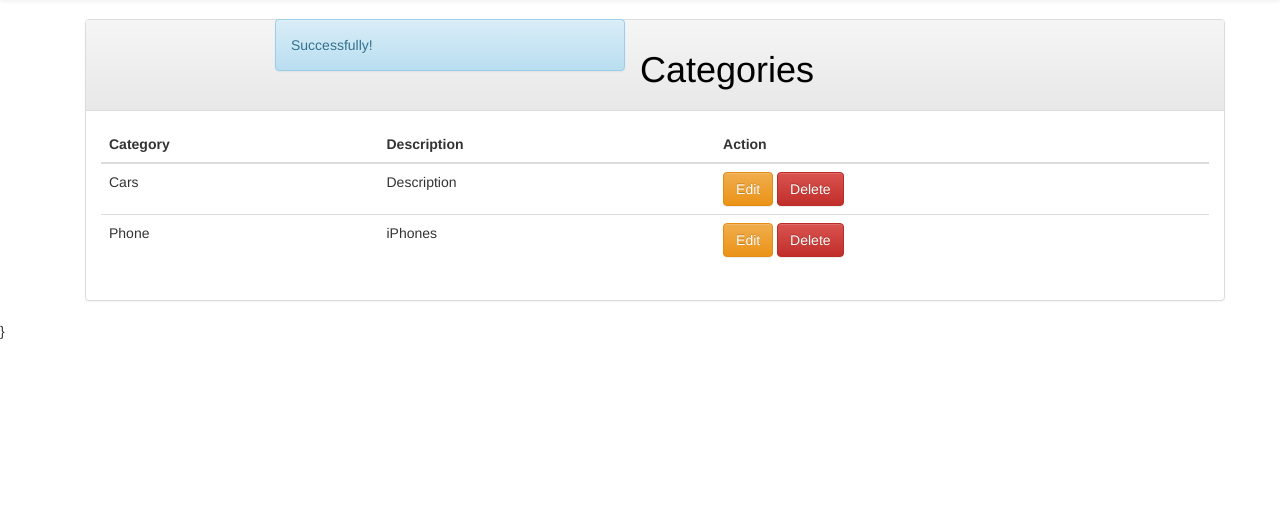
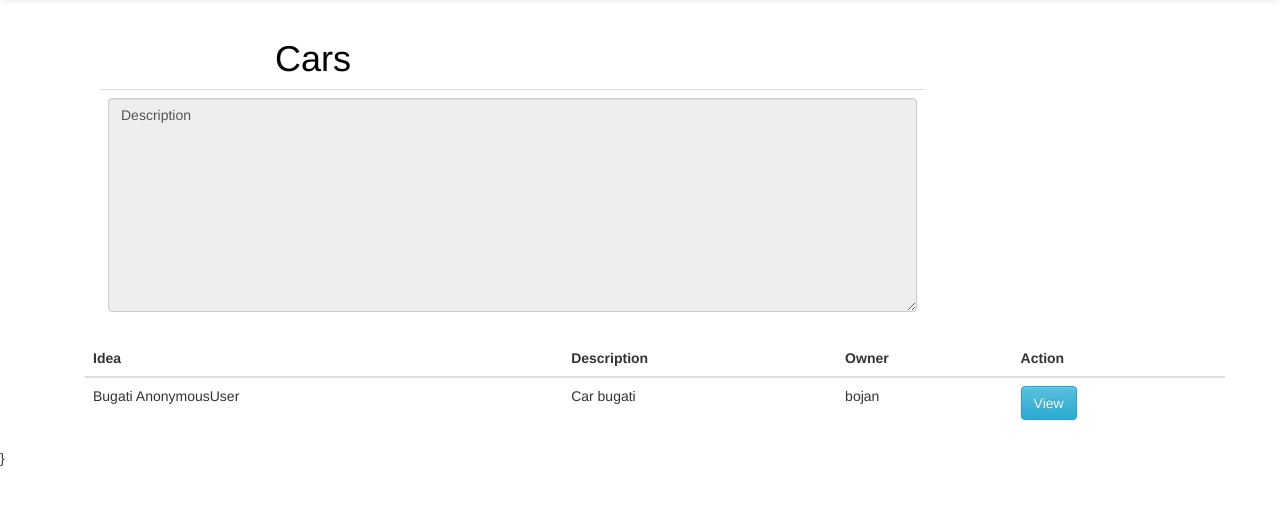
Before and after one commit to boimw/emse_manager, a Django app: page /category/20/ in a window 1280 px wide. Shown: the part 51-556 px from the top of the page. Run offline with Django 3.2, Linux system fonts and the light colour scheme; data comes from the database, SQL or seed files in the repository; some libraries are stand-ins or nearby versions.

Commit message:
/second_sprint: Auto stash before merge of "ivica/second_sprint" and "origin/master"

```diff
--- a/emse-manager/emse_manager/urls.py
+++ b/emse-manager/emse_manager/urls.py
@@ -48,7 +48,6 @@ urlpatterns = [
     url(r'^category/(?P<category_id>[0-9]+)/delete/$', ideas_views.delete_category, name='delete_category'),
     url(r'^add_to_cart/(?P<idea_id>[0-9]+)/$', ideas_views.add_to_cart, name='add_to_cart'),
     url(r'^remove_from_cart/(?P<idea_id>[0-9]+)/$', ideas_views.remove_from_cart, name='remove_from_cart'),
-    url(r'^admin/', admin.site.urls),
     url(r'^accounts/', include('allauth.urls')),
 ]
 if settings.DEBUG:
--- a/emse-manager/ideas/templates/categories.html
+++ b/emse-manager/ideas/templates/categories.html
@@ -38,8 +38,12 @@
                     <tr>
                         <td>{{ item.name }}</td>
                         <td>{{ item.description }}</td>
-                        <td><a class="btn btn-warning" href="{% url 'edit_category' item.id %}">Edit</a>
-                        <a class="btn btn-danger" href="{% url 'delete_category' item.id %}">Delete</a></td>
+                         <td><a class="btn btn-info" href="{% url 'category' item.id %}">View </a>
+                            {% if request.user.is_super_user %}
+                        <a class="btn btn-warning" href="{% url 'edit_category' item.id %}">Edit</a>
+                        <a class="btn btn-danger" href="{% url 'delete_category' item.id %}">Delete</a>
+                         {% endif %}
+                         </td>
                     </tr>
                     {% endfor %}
                 </tbody>
--- /dev/null
+++ b/emse-manager/ideas/templates/category.html
@@ -0,0 +1,49 @@
+{% extends 'base.html' %}
+{% load crispy_forms_tags %}
+{% block content %}
+
+<div class='col-md-4 col-md-offset-2'>
+  <h1>{{ category.name }}</h1>
+</div>
+<div class="container">
+    {% csrf_token %}
+    {{ form|crispy }}
+    <div class=" col-md-9 col-lg-9 ">
+      <table class="table">
+        <tbody>
+            <tr>
+            <td>
+              <textarea id="category_description" type="text" rows="10" class="form-control" name="category_description" readonly >{{ category.description }}</textarea>
+            </td>
+          </tr>
+        </tbody>
+      </table>
+         </div>
+
+          <table class="table table-hover">
+                <thead>
+                    <tr>
+                        <th>Idea</th>
+                        <th>Description</th>
+                        <th>Owner</th>
+                         <th>Action</th>
+                  </tr>
+                </thead>
+                <tbody>
+                    {% for item in ideas.all %}
+                     {% if item.catId.id == category.id   %}
+                    <tr>
+
+                        <td>{{ item.name }} {{request.user}}</td>
+                        <td>{{ item.description }}</td>
+                        <td>{{ item.owner }}</td>
+                        <td><a class="btn btn-info" href="{% url 'idea' item.id %}">View</a></td>
+                    </tr>
+                     {% endif %}
+                    {% endfor %}
+                </tbody>
+            </table>
+
+</div>
+
+{% endblock %}
--- a/emse-manager/ideas/views.py
+++ b/emse-manager/ideas/views.py
@@ -36,12 +36,10 @@ def categories(request):
 
 def category(request, category_id):
 	category = Category.objects.get(id=category_id)
-	categories = Category.objects.all
-	context = {'categories': categories}
-	template = 'categories.html'
-	return render(request, 'categories.html', context={
-                'info_message': "Successfully!", 'categories': categories
-                })
+	ideas = Idea.objects.all
+	context = {'category': category, 'ideas': ideas}
+	template = 'category.html'
+	return render(request, template, context=context)
 
 @login_required(login_url='/accounts/login/')
 def delete_category(request, category_id):
```
